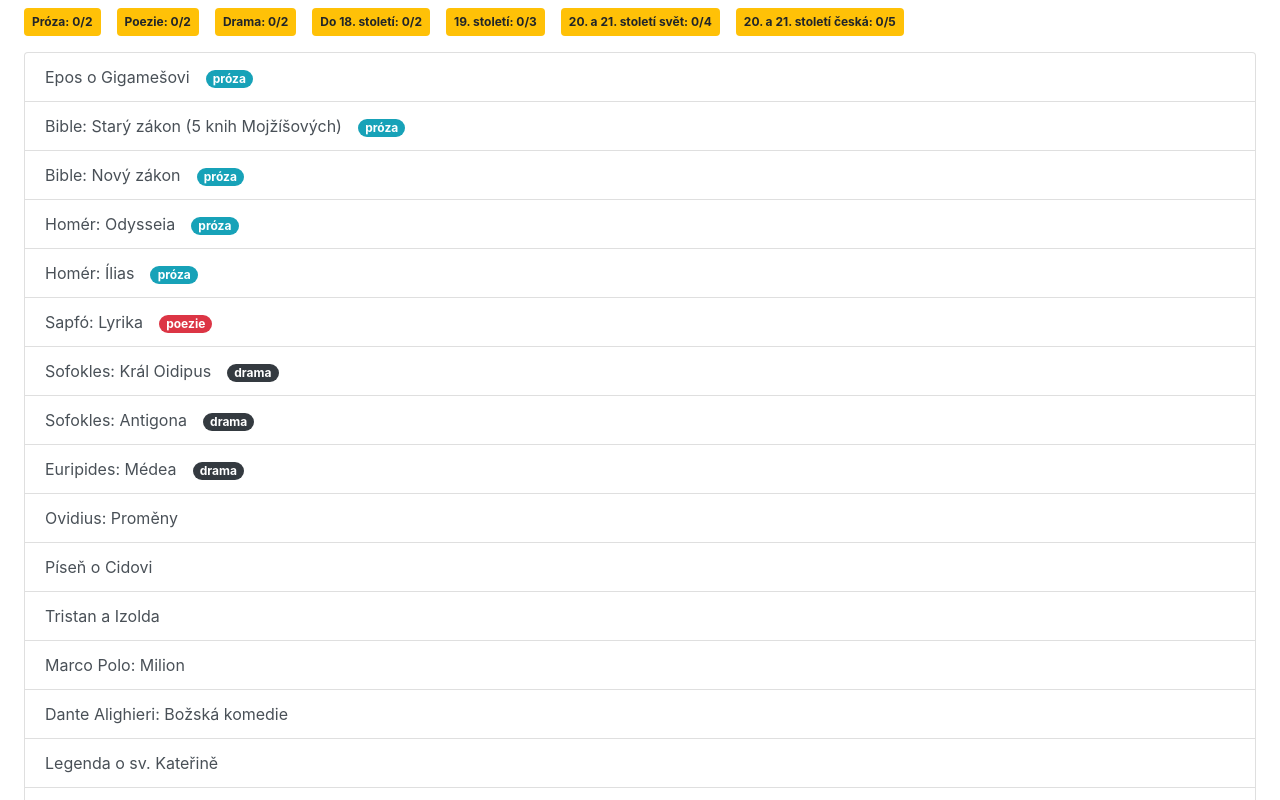
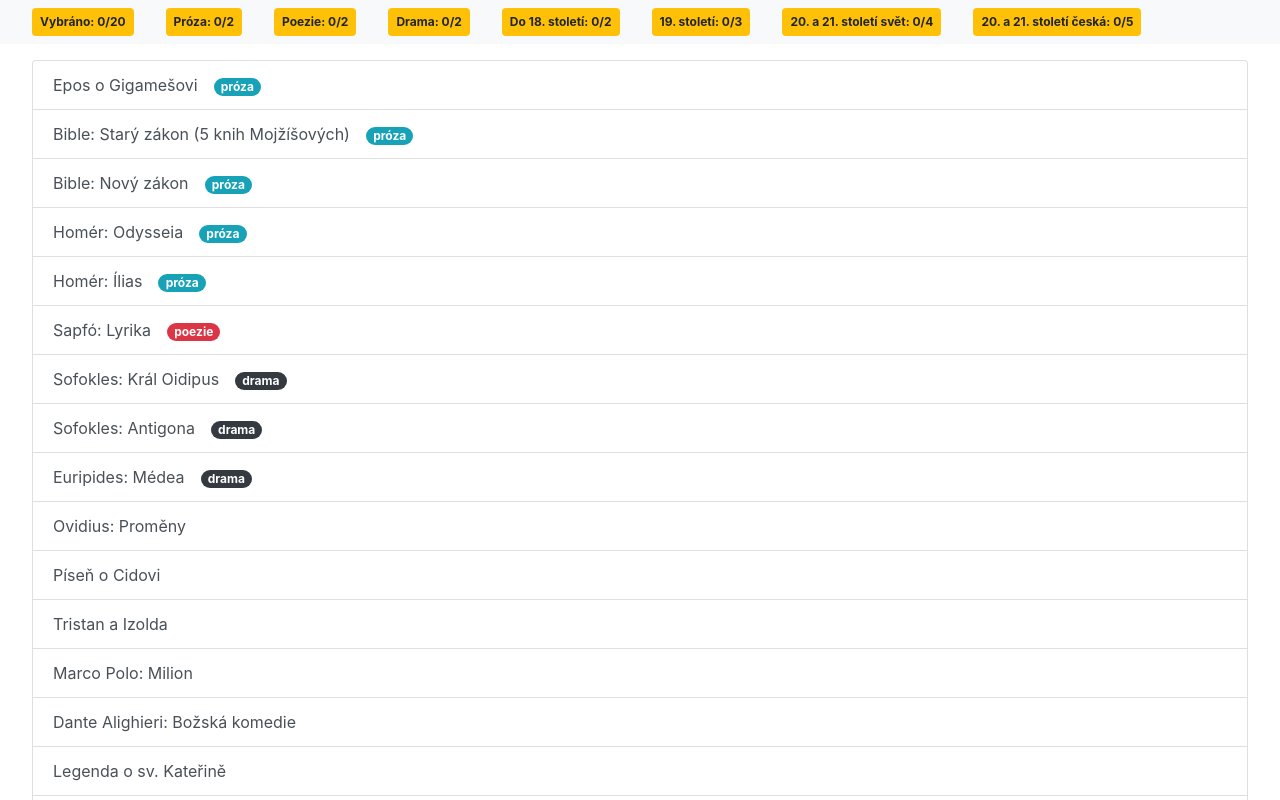
Before and after one commit to filip-muller/kanon, a React (Create React App) app: page / in a window 1280 px wide. Shown: the top 800 px of the page. Built offline with nearby package versions, Linux system fonts and the light colour scheme.

Commit message:
added Navbar

```diff
--- a/src/App.jsx
+++ b/src/App.jsx
@@ -1,10 +1,12 @@
 import React, { Component } from "react";
 import ListDel from "./components/listDel";
+import Navbar from "./components/navbar";
 import { knihy } from "./knihy.js";
 
 class App extends Component {
   state = {
     knihy: knihy,
+    pocty: {
       vybrano_celkem: 0,
       vybrano_proza: 0,
       vybrano_poezie: 0,
@@ -14,143 +16,56 @@ class App extends Component {
       vybrano_20_21_svet: 0,
       vybrano_20_21_cz: 0,
       vybrano_celkem: 0,
-    potreba_proza: 2,
-    potreba_poezie: 2,
-    potreba_drama: 2,
-    potreba_18: 2,
-    potreba_19: 3,
-    potreba_20_21_svet: 4,
-    potreba_20_21_cz: 5,
+    },
   };
 
   handleSelect = (id) => {
-    let { vybrano_celkem: vybrano_celkem } = this.state;
+    let { vybrano_celkem: vybrano_celkem } = this.state.pocty;
     if (vybrano_celkem >= 20) {
       alert("Již máš vybráno 20 děl");
       return;
     }
+    // najdi knihu ktera byla vybrana a zmen u ni selected
     let knihy = this.state.knihy.map((k) => {
       if (k.id == id) {
         k.selected = true;
       }
       return k;
     });
-    vybrano_celkem += 1;
-    this.setState({ knihy, vybrano_celkem });
-    this.updateVybrano();
+    this.setState({ knihy });
+    this.updatePocty();
   };
 
-  updateVybrano = () => {
-    this.setState({
-      vybrano_proza: this.state.knihy.filter(
-        (k) => k.selected && k.druh == "proza"
-      ).length,
-      vybrano_poezie: this.state.knihy.filter(
-        (k) => k.selected && k.druh == "poezie"
-      ).length,
-      vybrano_drama: this.state.knihy.filter(
-        (k) => k.selected && k.druh == "drama"
-      ).length,
-      vybrano_18: this.state.knihy.filter((k) => k.selected && k.obdobi == "18")
+  updatePocty = () => {
+    let { knihy } = this.state;
+    let pocty = {
+      vybrano_celkem: knihy.filter((k) => k.selected).length,
+      vybrano_proza: knihy.filter((k) => k.selected && k.druh == "proza")
         .length,
-      vybrano_19: this.state.knihy.filter((k) => k.selected && k.obdobi == "19")
+      vybrano_poezie: knihy.filter((k) => k.selected && k.druh == "poezie")
         .length,
-      vybrano_20_21_svet: this.state.knihy.filter(
+      vybrano_drama: knihy.filter((k) => k.selected && k.druh == "drama")
+        .length,
+      vybrano_18: knihy.filter((k) => k.selected && k.obdobi == "18").length,
+      vybrano_19: knihy.filter((k) => k.selected && k.obdobi == "19").length,
+      vybrano_20_21_svet: knihy.filter(
         (k) => k.selected && k.obdobi == "20-21-svet"
       ).length,
-      vybrano_20_21_cz: this.state.knihy.filter(
+      vybrano_20_21_cz: knihy.filter(
         (k) => k.selected && k.obdobi == "20-21-cz"
       ).length,
-    });
     };
-
-  getBadgeStyle = (soucasny_pocet, potrebny_pocet) => {
-    if (soucasny_pocet < potrebny_pocet) {
-      return "badge-warning ";
-    }
-    return "badge-success ";
+    this.setState({ pocty });
   };
 
   render() {
-    let {
-      knihy,
-      vybrano_18,
-      vybrano_19,
-      vybrano_20_21_cz,
-      vybrano_20_21_svet,
-      vybrano_celkem,
-      vybrano_drama,
-      vybrano_poezie,
-      vybrano_proza,
-      potreba_proza,
-      potreba_poezie,
-      potreba_drama,
-      potreba_18,
-      potreba_19,
-      potreba_20_21_svet,
-      potreba_20_21_cz,
-    } = this.state;
+    let { knihy } = this.state;
     return (
-      <div className="m-2">
-        <span
-          className={
-            this.getBadgeStyle(vybrano_proza, potreba_proza) + "badge ml-3 p-2"
-          }
-        >
-          {"Próza: " + vybrano_proza + "/" + potreba_proza}
-        </span>
-        <span
-          className={
-            this.getBadgeStyle(vybrano_poezie, potreba_poezie) +
-            "badge ml-3 p-2"
-          }
-        >
-          {"Poezie: " + vybrano_poezie + "/" + potreba_poezie}
-        </span>
-        <span
-          className={
-            this.getBadgeStyle(vybrano_drama, potreba_drama) + "badge ml-3 p-2"
-          }
-        >
-          {"Drama: " + vybrano_drama + "/" + potreba_drama}
-        </span>
-        <span
-          className={
-            this.getBadgeStyle(vybrano_18, potreba_18) + "badge ml-3 p-2"
-          }
-        >
-          {"Do 18. století: " + vybrano_18 + "/" + potreba_18}
-        </span>
-        <span
-          className={
-            this.getBadgeStyle(vybrano_19, potreba_19) + "badge ml-3 p-2"
-          }
-        >
-          {"19. století: " + vybrano_19 + "/" + potreba_19}
-        </span>
-        <span
-          className={
-            this.getBadgeStyle(vybrano_20_21_svet, potreba_20_21_svet) +
-            "badge ml-3 p-2"
-          }
-        >
-          {"20. a 21. století svět: " +
-            vybrano_20_21_svet +
-            "/" +
-            potreba_20_21_svet}
-        </span>
-        <span
-          className={
-            this.getBadgeStyle(vybrano_20_21_cz, potreba_20_21_cz) +
-            "badge ml-3 p-2"
-          }
-        >
-          {"20. a 21. století česká: " +
-            vybrano_20_21_cz +
-            "/" +
-            potreba_20_21_cz}
-        </span>
+      <div>
+        <Navbar pocty={this.state.pocty} />
+        <div className="m-3">
           <ListDel knihy={knihy} onSelect={this.handleSelect} />
+        </div>
       </div>
     );
   }
--- /dev/null
+++ b/src/components/navbar.jsx
@@ -0,0 +1,81 @@
+/* Navigacni panel stranky, ktery obsahuje selectCounts znazornujici pocty
+   vybranych del
+*/
+
+import React, { Component } from "react";
+import SelectCount from "./selectCount";
+import { potreba } from "../potreba";
+
+class Navbar extends Component {
+  state = { potreba: potreba };
+
+  render() {
+    let {
+      vybrano_18,
+      vybrano_19,
+      vybrano_20_21_cz,
+      vybrano_20_21_svet,
+      vybrano_celkem,
+      vybrano_drama,
+      vybrano_poezie,
+      vybrano_proza,
+    } = this.props.pocty;
+    let {
+      potreba_proza,
+      potreba_poezie,
+      potreba_drama,
+      potreba_18,
+      potreba_19,
+      potreba_20_21_svet,
+      potreba_20_21_cz,
+      potreba_celkem,
+    } = this.state.potreba;
+
+    return (
+      <nav class="navbar sticky-top navbar-light bg-light navbar-expand-lg">
+        <SelectCount
+          text="Vybráno"
+          vybrano={vybrano_celkem}
+          potreba={potreba_celkem}
+        />
+        <SelectCount
+          text="Próza"
+          vybrano={vybrano_proza}
+          potreba={potreba_proza}
+        />
+        <SelectCount
+          text="Poezie"
+          vybrano={vybrano_poezie}
+          potreba={potreba_poezie}
+        />
+        <SelectCount
+          text="Drama"
+          vybrano={vybrano_drama}
+          potreba={potreba_drama}
+        />
+        <SelectCount
+          text="Do 18. století"
+          vybrano={vybrano_18}
+          potreba={potreba_18}
+        />
+        <SelectCount
+          text="19. století"
+          vybrano={vybrano_19}
+          potreba={potreba_19}
+        />
+        <SelectCount
+          text="20. a 21. století svět"
+          vybrano={vybrano_20_21_svet}
+          potreba={potreba_20_21_svet}
+        />
+        <SelectCount
+          text="20. a 21. století česká"
+          vybrano={vybrano_20_21_cz}
+          potreba={potreba_20_21_cz}
+        />
+      </nav>
+    );
+  }
+}
+
+export default Navbar;
--- /dev/null
+++ b/src/components/selectCount.jsx
@@ -0,0 +1,26 @@
+/* Predstavuje jednotlive bagdes pocitajici, kolik ktereho druhu del je vybrano */
+
+import React, { Component } from "react";
+
+class SelectCount extends Component {
+  getBadgeStyle = (soucasny_pocet, potrebny_pocet) => {
+    if (soucasny_pocet < potrebny_pocet) {
+      return "badge-warning ";
+    }
+    return "badge-success ";
+  };
+
+  render() {
+    let vybrano = this.props.vybrano;
+    let potreba = this.props.potreba;
+    return (
+      <span
+        className={this.getBadgeStyle(vybrano, potreba) + "badge ml-3 p-2 mr-3"}
+      >
+        {this.props.text + ": " + vybrano + "/" + potreba}
+      </span>
+    );
+  }
+}
+
+export default SelectCount;
--- a/src/knihy.js
+++ b/src/knihy.js
@@ -89,10 +89,10 @@ let s = `1;Epos o Gigamešovi;;18;proza
 89;Selské písně a české znělky;Josef Václav Sládek;19;
 90;ohlasová poezie;František Ladislav Čelakovský;19;
 91;Kalibův zločin;Karel Václav Rais;19;
-  92;Maškaráda;Michail Jurijevič Lermontov;;drama
-  93;Revizor;Nikolaj Vasiljevič Gogol;;drama
-  94;Ženitba;Nikolaj Vasiljevič Gogol;;drama
-  95;Král Ubu;Alfréd Jarry;;drama
+92;Maškaráda;Michail Jurijevič Lermontov;19;drama
+93;Revizor;Nikolaj Vasiljevič Gogol;19;drama
+94;Ženitba;Nikolaj Vasiljevič Gogol;19;drama
+95;Král Ubu;Alfréd Jarry;19;drama
 96;Višňový sad;Anton Pavlovič Čechov;;drama
 97;Tři sestry;Anton Pavlovič Čechov;;drama
 98;Gazdina roba;Gabriela Preissová;;drama
@@ -124,37 +124,37 @@ let s = `1;Epos o Gigamešovi;;18;proza
 124;Periferie;František Langer;;drama
 125;Manon Lescaut;Vítězslav Nezval;;drama
 126;Její pastorkyňa;Gabriela Preissová;;drama
-  127;Alkoholy;Guillaume Apollinaire;20-21-;poezie
-  128;Osvobozená slova;Filippo Tommaso Marinetti;20-21-;poezie
-  129;Pustina;Thomas Stearns Eliot;20-21-;poezie
-  130;Po nás ať přijde potopa;František Gellner;20-21-;poezie
-  131;Měsíce;Karel Toman;20-21-;poezie
-  132;Těžká hodina;Jiří Wolker;20-21-;poezie
-  133;Edison;Vítězslav Nezval;20-21-;poezie
-  134;Abeceda, Podivuhodný kouzelník;Vítězslav Nezval;20-21-;poezie
-  135;Na vlnách TSF;Jaroslav Seifert;20-21-;poezie
-  136;Morový sloup;Jaroslav Seifert;20-21-;poezie
-  137;Torso naděje;František Halas;20-21-;poezie
-  138;Bolest;Vladimír Holan;20-21-;poezie
-  139;Příběhy;Vladimír Holan;20-21-;poezie
-  140;Odlet vlaštovek;Bohuslav Reynek;20-21-;poezie
-  141;Znamení moci;Jan Zahradníček;20-21-;poezie
-  142;Romance pro křídlovku;František Hrubín;20-21-;poezie
-  143;Elegie;Jiří Orten;20-21-;poezie
-  144;Pomocná škola Bixley;Ivan Blatný;20-21-;poezie
-  145;Lazar a píseň;Josef Kainar;20-21-;poezie
-  146;Dny v roce;Jiří Kolář;20-21-;poezie
-  147;Český orloj;Karel Šiktanc;20-21-;poezie
-  148;Co zbylo z anděla;Jan Skácel;20-21-;poezie
-  149;Magorovy labutí písně;Ivan Martin Jirous;20-21-;poezie
-  150;Blues pro bláznivou holku;Václav Hrabě;20-21-;poezie
-  151;Kvílení;Allen Ginsberg;20-21-;poezie
-  152;Startuji ze San Francisca;Lawrence Ferlinghetti;20-21-;poezie
-  153;poezie;Vladimír Vysockij;20-21-;poezie
-  154;Koncert na ostrově;Jaroslav Seifert;20-21-;poezie
-  155;Píseň o Viktorce;Jaroslav Seifert;20-21-;poezie
-  156;Achilles a želva;Miroslav Holub;20-21-;poezie
-  157;Bestiální něha;J. H. Krchovský;20-21-;poezie
+127;Alkoholy;Guillaume Apollinaire;20-21-svet;poezie
+128;Osvobozená slova;Filippo Tommaso Marinetti;20-21-svet;poezie
+129;Pustina;Thomas Stearns Eliot;20-21-svet;poezie
+130;Po nás ať přijde potopa;František Gellner;20-21-cz;poezie
+131;Měsíce;Karel Toman;20-21-cz;poezie
+132;Těžká hodina;Jiří Wolker;20-21-cz;poezie
+133;Edison;Vítězslav Nezval;20-21-cz;poezie
+134;Abeceda, Podivuhodný kouzelník;Vítězslav Nezval;20-21-cz;poezie
+135;Na vlnách TSF;Jaroslav Seifert;20-21-cz;poezie
+136;Morový sloup;Jaroslav Seifert;20-21-cz;poezie
+137;Torso naděje;František Halas;20-21-cz;poezie
+138;Bolest;Vladimír Holan;20-21-cz;poezie
+139;Příběhy;Vladimír Holan;20-21-cz;poezie
+140;Odlet vlaštovek;Bohuslav Reynek;20-21-cz;poezie
+141;Znamení moci;Jan Zahradníček;20-21-cz;poezie
+142;Romance pro křídlovku;František Hrubín;20-21-cz;poezie
+143;Elegie;Jiří Orten;20-21-cz;poezie
+144;Pomocná škola Bixley;Ivan Blatný;20-21-cz;poezie
+145;Lazar a píseň;Josef Kainar;20-21-cz;poezie
+146;Dny v roce;Jiří Kolář;20-21-cz;poezie
+147;Český orloj;Karel Šiktanc;20-21-cz;poezie
+148;Co zbylo z anděla;Jan Skácel;20-21-cz;poezie
+149;Magorovy labutí písně;Ivan Martin Jirous;20-21-cz;poezie
+150;Blues pro bláznivou holku;Václav Hrabě;20-21-cz;poezie
+151;Kvílení;Allen Ginsberg;20-21-svet;poezie
+152;Startuji ze San Francisca;Lawrence Ferlinghetti;20-21-svet;poezie
+153;poezie;Vladimír Vysockij;20-21-svet;poezie
+154;Koncert na ostrově;Jaroslav Seifert;20-21-cz;poezie
+155;Píseň o Viktorce;Jaroslav Seifert;20-21-cz;poezie
+156;Achilles a želva;Miroslav Holub;20-21-cz;poezie
+157;Bestiální něha;J. H. Krchovský;20-21-cz;poezie
 158;Smrt v Benátkách;Thomas Mann;20-21-svet;proza
 159;Proces;Franz Kafka;20-21-svet;proza
 160;Zámek;Franz Kafka;20-21-svet;proza
--- /dev/null
+++ b/src/potreba.js
@@ -0,0 +1,10 @@
+export const potreba = {
+  potreba_proza: 2,
+  potreba_poezie: 2,
+  potreba_drama: 2,
+  potreba_18: 2,
+  potreba_19: 3,
+  potreba_20_21_svet: 4,
+  potreba_20_21_cz: 5,
+  potreba_celkem: 20,
+};
```
Also changed, not shown: knihy/knihy.csv. Lines whose indentation alone changed are shown as unchanged.
